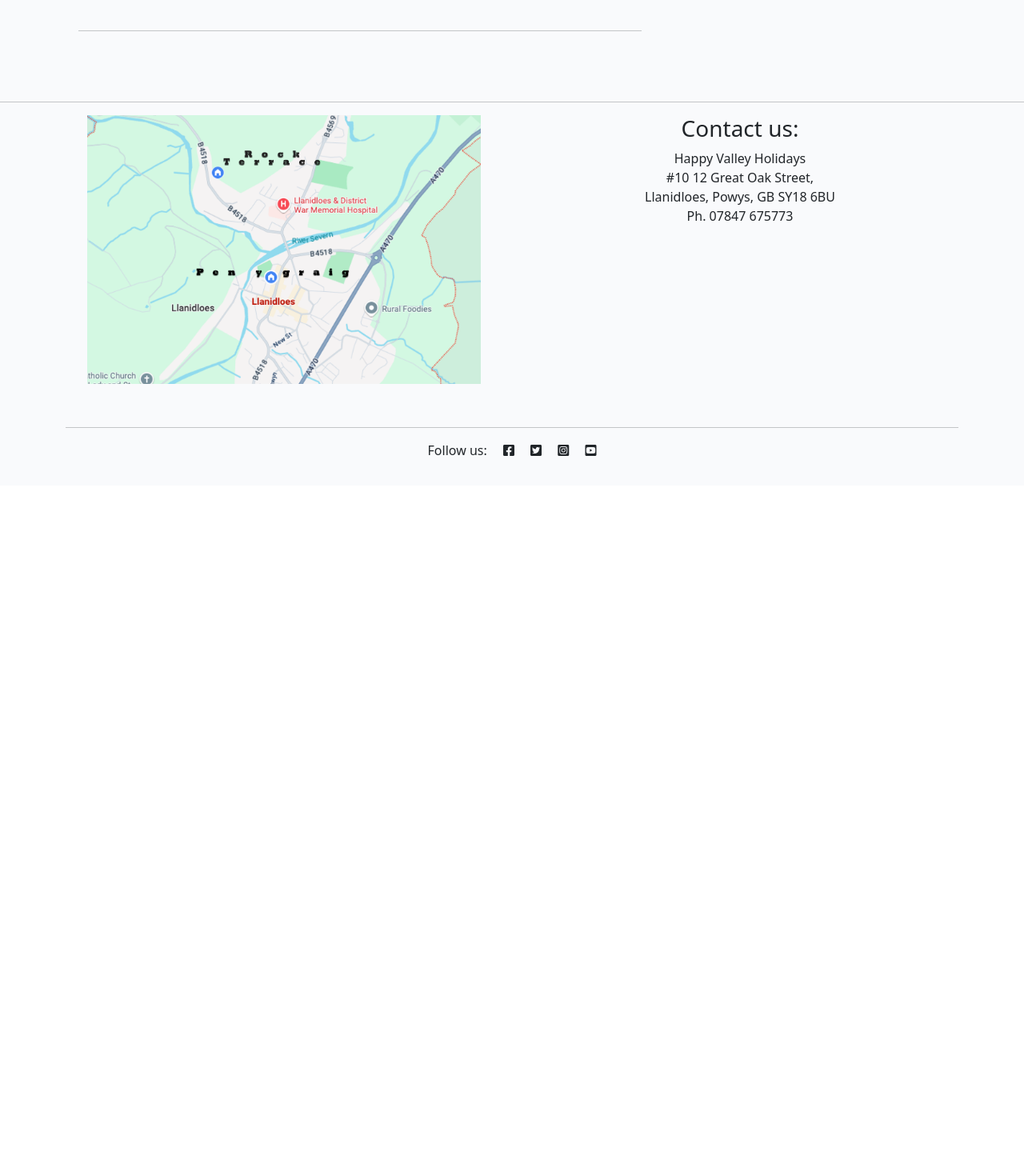
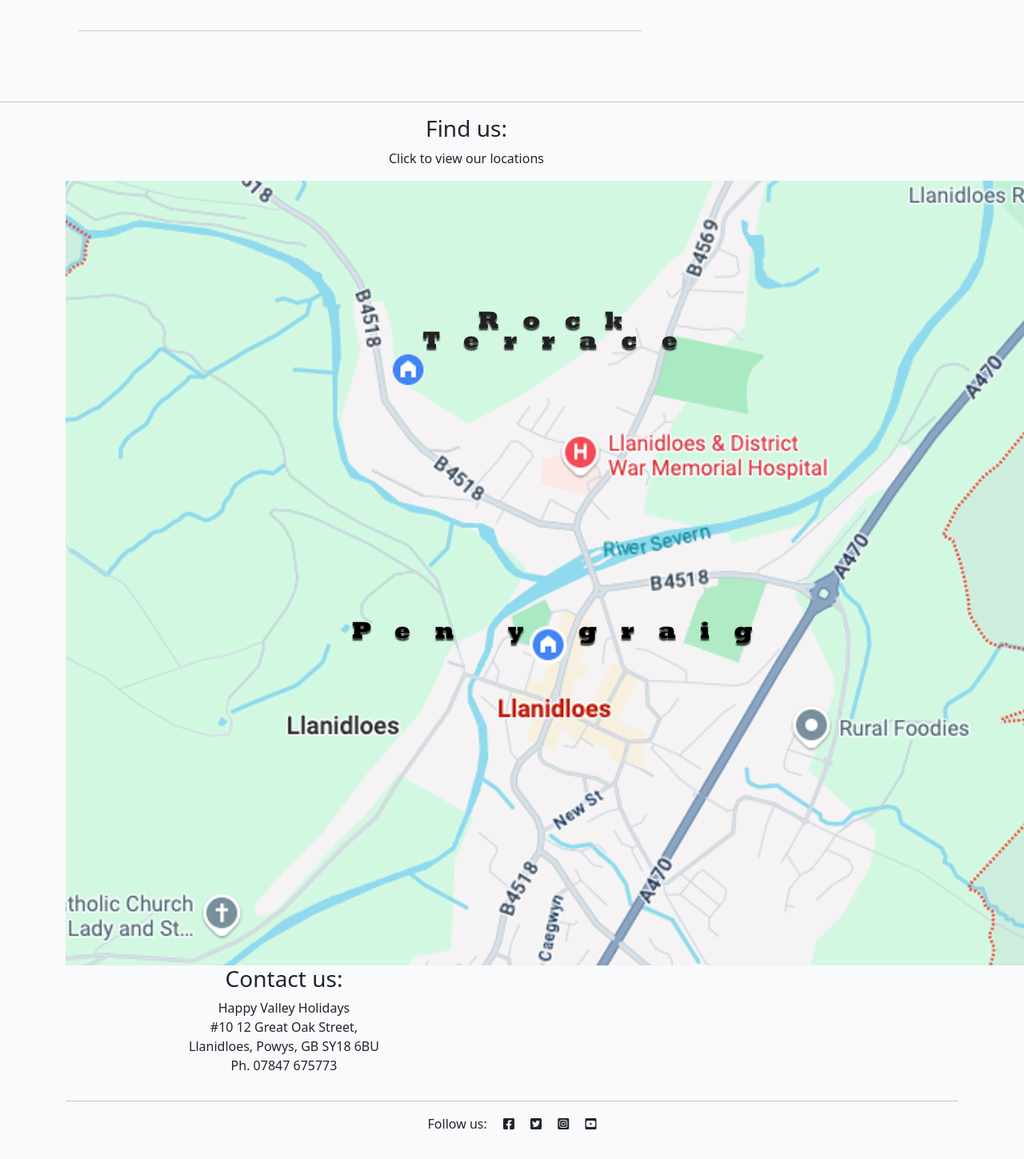
Before and after one commit to Jordalenko/happy_valley_holiays_v2, a Django app: page /pen-y-graig/ in a window 1280 px wide; the page is wider, and only the part inside the window is pictured. Shown: the part 1810-3259 px from the top of that part at 80% size. Before the commit the page ends 2380 px from the top of that part, so only its background shows below. Run offline with Django 4.2, Linux system fonts and the light colour scheme; data comes from the database, SQL or seed files in the repository; both versions use the stored data as it was after the commit; some libraries are stand-ins or nearby versions.

Commit message:
Removed style section from base.html head

```diff
--- a/static/css/style.css
+++ b/static/css/style.css
@@ -203,17 +203,41 @@ html {
   height: 33.33%;
 }
 
+.review-link {
+    font-size: 1.2em;
+    color: #445261;
+    text-decoration: none;
+}
+
+.review-link:hover {
+    color: #E84610;
+    text-decoration: none;
+}
+
+html {
+    scroll-behavior: smooth;
+}
+
+.truncate-one-line {
+    white-space: nowrap;
+    overflow: hidden;
+    text-overflow: ellipsis;
+}
+
+.bg-error { background-color: #dc3545; }  /* red */
+.bg-success { background-color: #28a745; } /* green */
+.bg-warning { background-color: #ffc107; } /* yellow */
+.bg-info { background-color: #0dcaf0; } /* blue */
+
 /* Footer */
 
-/* #footer-map-image {
-  flex-shrink: 1;
-  width: 50%;
-  max-width: 50%;
+.footer-map-container {
+  width: 10px;
   height: auto;
-  display: block;
+  object-fit: cover;
 }
 
-.footer-map-container img {
+/* #footer-map-image {
   flex-shrink: 1;
   width: 50%;
   max-width: 50%;
--- a/templates/base.html
+++ b/templates/base.html
@@ -31,34 +31,6 @@
     <!-- Custom CSS -->
     <link rel="stylesheet" href="{% static 'css/style.css' %}">
     <link rel="stylesheet" href="https://cdn.jsdelivr.net/npm/flatpickr/dist/flatpickr.min.css">
-
-    <style>
-        .review-link {
-            font-size: 1.2em;
-            color: #445261;
-            text-decoration: none;
-        }
-
-        .review-link:hover {
-            color: #E84610;
-            text-decoration: none;
-        }
-
-        html {
-            scroll-behavior: smooth;
-        }
-
-        .truncate-one-line {
-            white-space: nowrap;
-            overflow: hidden;
-            text-overflow: ellipsis;
-        }
-
-        .bg-error { background-color: #dc3545; }  /* red */
-        .bg-success { background-color: #28a745; } /* green */
-        .bg-warning { background-color: #ffc107; } /* yellow */
-        .bg-info { background-color: #0dcaf0; } /* blue */
-        </style>
 
 </head>
 
@@ -138,8 +110,12 @@
     <hr>
     <div class="container">
       <div class="row">
-        <div class="col-md-6 text-center footer-map-container">
-          <img src="{% static 'images/llani_map_detail.png' %}" style="width: 90%; height: 90%; object-fit: cover;" usemap="#footer-map" alt="Clickable Map" />
+        <div class="col-md-6 text-center footer-map-container" style="width: 90%; height: 90%; object-fit: cover;">
+            <h3 class="text-center">Find us:</h3>
+            <p class="text-center">
+                Click to view our locations
+            </p>
+          <img src="{% static 'images/llani_map_detail.png' %}" usemap="#footer-map" alt="Clickable Map" />
 
             <map name="footer-map">
                 <area
```
Also changed, not shown: db.sqlite3, media/cottages/featured/llyn-clywedog_x600.webp (added), media/cottages/featured/rock-terrace-outdoors-5_x600_KYlyHiE.webp (added), media/cottages/images/rock-terrace-bedroom_x600.webp (added).
